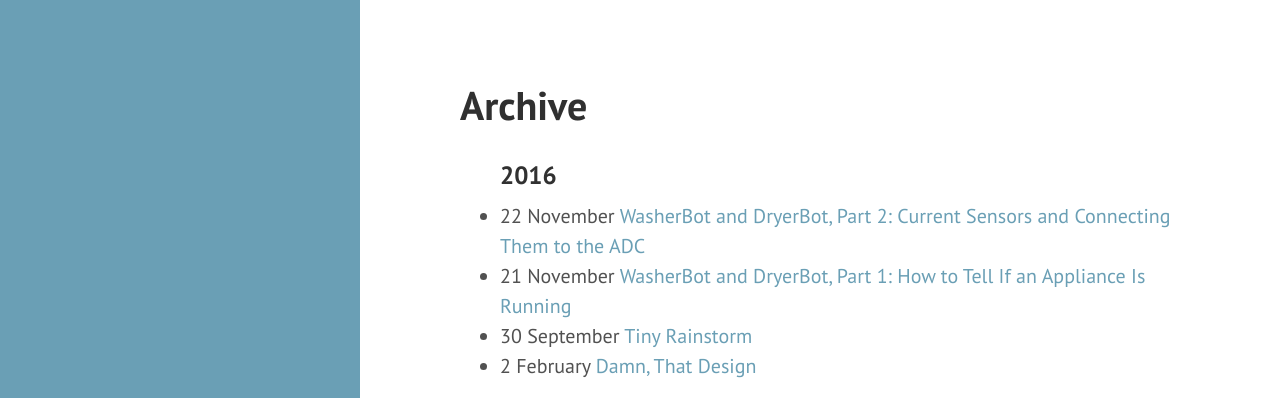
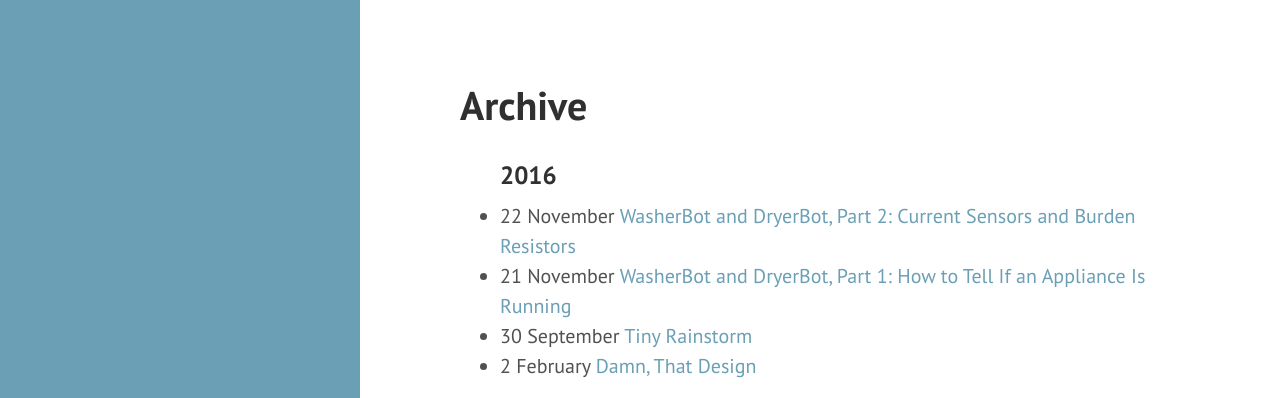
Before and after one commit to z3ugma/z3ugma.github.io, a Jekyll site: the page built from archive.md, in a window 1280 px wide and 1265 px high. Shown: the top 398 px of the window. Built offline with Jekyll 4.4.1, drawn with Linux system fonts in a browser that asks for light colours.

Commit message:
Part 2 Published

```diff
--- a/_includes/washerdryerbot_links.markdown
+++ b/_includes/washerdryerbot_links.markdown
@@ -1,6 +1,4 @@
 ### Table of Contents
 
 * [Part 1: How to Tell If an Appliance Is Running]({% post_url 2016-11-21-washerbot-and-dryerbot-part-1 %})
-* [Part 2: Current Sensors and Connecting Them to the ADC]({% post_url 2016-11-22-washerbot-and-dryerbot-part-2 %})
-
-[//]: # * [Part 2: Current Sensors and Connecting Them to the ADC]({% post_url 2016-11-22-washerbot-and-dryerbot-part-2 %})
+* [Part 2: Current Sensors and Burden Resistors]({% post_url 2016-11-22-washerbot-and-dryerbot-part-2 %})
--- a/_posts/2016-11-22-washerbot-and-dryerbot-part-2.markdown
+++ b/_posts/2016-11-22-washerbot-and-dryerbot-part-2.markdown
@@ -1,6 +1,6 @@
 ---
 layout: post
-title: "WasherBot and DryerBot, Part 2: Current Sensors and Connecting Them to the ADC"
+title: "WasherBot and DryerBot, Part 2: Current Sensors and Burden Resistors"
 date: 2016-11-22 12:35:00 -0500
 comments: true
 published: true
```
Also changed, not shown: 3 other files.
